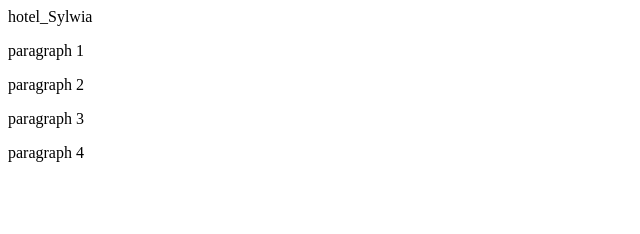
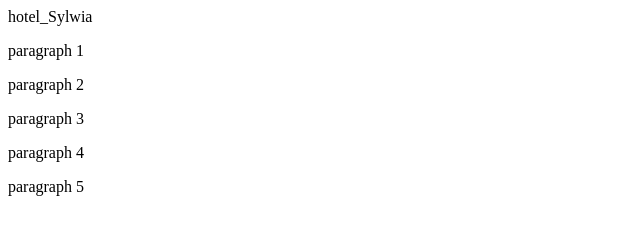
Before and after one commit to sbaltaza/hotel, a plain HTML site: page index.html in a window 1280 px wide. Shown: the whole page, without its empty margins (0-640 px from the left). Drawn offline with Linux system fonts and the light colour scheme.

Commit message:
adding paragraph 5

```diff
--- a/index.html
+++ b/index.html
@@ -15,6 +15,8 @@
 
 <p>paragraph 4</p>
 
+<p> paragraph 5</p>
+
 </body>
 
 </html>
```
